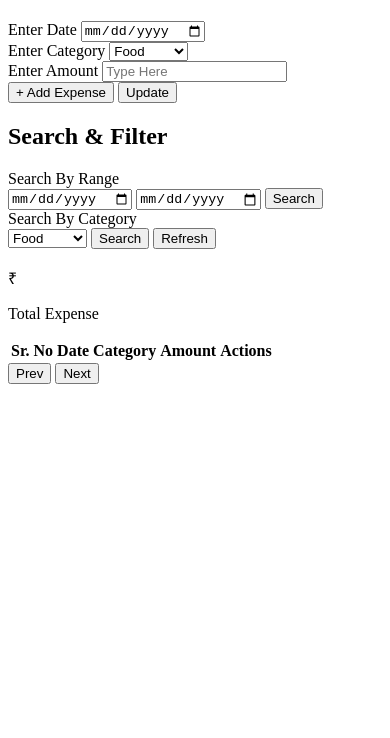
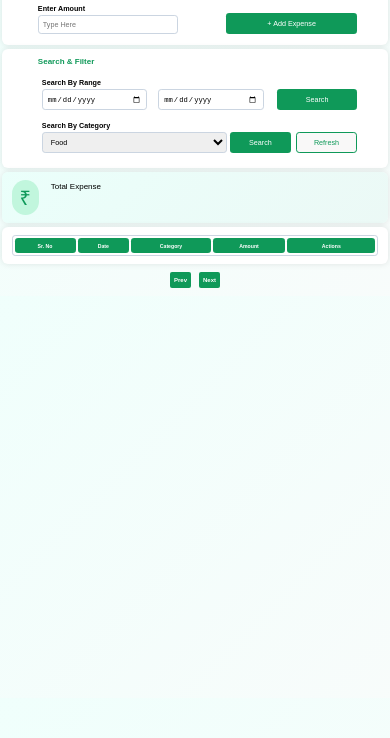
Before and after one commit to webtest3035/expenseTracker, a website: page index.html in a window 390 px wide. Shown: the part 106-844 px from the top of the page. Drawn offline with Linux system fonts and the light colour scheme; no server answers.

Commit message:
css added

```diff
--- a/index.html
+++ b/index.html
@@ -4,6 +4,7 @@
 <head>
     <meta charset="UTF-8">
     <meta name="viewport" content="width=device-width, initial-scale=1.0">
+    <link rel="stylesheet" href="style.css">
     <title>Expense Tracker</title>
 </head>
 
--- a/script.js
+++ b/script.js
@@ -69,6 +69,8 @@ async function showExpenseData() {
         allExpense = result.items;
 
         fillTable(expense);
+
+        createPagination();
 
         const totalResponse = await fetch(total);
 
--- a/style.css
+++ b/style.css
@@ -0,0 +1,437 @@
+ * {
+     margin: 0;
+     padding: 0;
+ }
+
+ html {
+     font-size: 62.5%;
+     font-family: Arial, Helvetica, sans-serif;
+ }
+
+ body {
+     background: linear-gradient(135deg, hsl(168, 100%, 97%), hsl(165, 40%, 98%));
+ }
+
+ main {
+     width: 97%;
+     max-width: 1280px;
+     margin: 1rem auto;
+     background: white;
+     padding: 1rem;
+     border-radius: 1.5rem;
+     box-shadow: 0 0 1.5rem hsla(0, 0%, 0%, 0.1);
+ }
+
+ h1 {
+     color: hsl(217, 33%, 17%);
+     margin: 3rem;
+     text-align: center;
+     font-size: 4rem;
+     font-weight: bold;
+ }
+
+ .expense-form {
+     width: 97%;
+     max-width: 1280px;
+     margin: 1rem auto;
+     background: white;
+     padding: 1rem;
+     border-radius: 1.5rem;
+     box-shadow: 0 0 1.5rem hsla(0, 0%, 0%, 0.1);
+ }
+
+ h2 {
+     font-size: 2rem;
+     margin: 1rem 1.5rem;
+     color: hsl(152, 82%, 33%);
+ }
+
+ .expense-form-data {
+     display: flex;
+     width: 97.5%;
+     margin: 1rem auto;
+ }
+
+ .expense-form-inputs {
+     display: flex;
+     flex-direction: column;
+     width: 30%;
+ }
+
+ input,
+ select {
+     width: 80%;
+     padding: 1rem;
+     border-radius: 0.8rem;
+     border: 0.1rem solid hsl(213, 27%, 84%);
+     margin: 0.6rem 0rem;
+ }
+
+ label {
+     font-weight: bold;
+     font-size: 1.2rem;
+ }
+
+ #expenseInputSubmit {
+     width: 20%;
+     border-radius: 0.8rem;
+     border: none;
+     height: 100%;
+     align-self: flex-end;
+     margin: 0.6rem 0rem;
+     background-color: hsl(152, 82%, 33%);
+     color: white;
+     font-size: 1.8rem;
+     padding: 0.9rem;
+ }
+
+ #expenseInputSubmit:hover {
+     background-color: hsl(152, 98%, 34%);
+     box-shadow: 0 0 1.5rem hsla(0, 0%, 0%, 0.1);
+     transition: ease-in-out 0.4s;
+     cursor: pointer;
+ }
+
+ #expenseInputUpdate {
+     display: none;
+     width: 20%;
+     border-radius: 0.8rem;
+     border: none;
+     height: 100%;
+     align-self: flex-end;
+     margin: 0.6rem 0rem;
+     background-color: hsl(152, 82%, 33%);
+     color: white;
+     font-size: 1.8rem;
+     padding: 0.9rem;
+ }
+
+ #expenseInputUpdate:hover {
+     background-color: hsl(152, 98%, 34%);
+     box-shadow: 0 0 1.5rem hsla(0, 0%, 0%, 0.1);
+     transition: ease-in-out 0.4s;
+     cursor: pointer;
+ }
+
+ .expense-search {
+     width: 97%;
+     max-width: 1280px;
+     margin: 1rem auto;
+     background: white;
+     padding: 1rem;
+     border-radius: 1.5rem;
+     box-shadow: 0 0 1.5rem hsla(0, 0%, 0%, 0.1);
+ }
+
+ .expense-search-data {
+     display: flex;
+ }
+
+ .expense-search-inputs {
+     width: 50%;
+     padding: 1rem;
+ }
+
+ .expense-search-inputs-two {
+     display: flex;
+     justify-content: space-between;
+ }
+
+ .expense-search-inputs-two input {
+     width: 30%;
+ }
+
+ .expense-search-inputs-two button {
+     width: 25%;
+     border-radius: 0.8rem;
+     border: none;
+     height: 100%;
+     align-self: flex-end;
+     margin: 0.6rem 0.7rem;
+     background-color: hsl(152, 82%, 33%);
+     color: white;
+     font-size: 1.8rem;
+     padding: 0.9rem;
+ }
+
+ .expense-search-inputs-two button:hover {
+     background-color: hsl(152, 98%, 34%);
+     box-shadow: 0 0 1.5rem hsla(0, 0%, 0%, 0.1);
+     transition: ease-in-out 0.4s;
+     cursor: pointer;
+ }
+
+ #refresh {
+     width: 25%;
+     border-radius: 0.8rem;
+     border: 0.2rem solid;
+     height: 100%;
+     align-self: flex-end;
+     margin: 0.6rem 0.7rem;
+     background-color: rgb(249, 248, 248);
+     color: hsl(152, 82%, 33%);
+     font-size: 1.8rem;
+     padding: 0.8rem;
+ }
+
+ #refresh:hover {
+     color: rgb(249, 248, 248);
+     background-color: hsl(152, 82%, 33%);
+     transition: ease-in-out 0.4s;
+     cursor: pointer;
+ }
+
+ .total-expence {
+     width: 97%;
+     max-width: 1280px;
+     margin: 1rem auto;
+     background: linear-gradient(135deg, hsl(167, 100%, 96%), hsl(166, 52%, 95%));
+     padding: 1rem;
+     border-radius: 1.5rem;
+     box-shadow: 0 0 1.5rem hsla(0, 0%, 0%, 0.1);
+     display: flex;
+ }
+
+ .total-expence-data {
+     padding: 1.5rem;
+     display: flex;
+     flex-direction: column;
+     justify-content: space-between;
+ }
+
+ .total-expence-text {
+     font-size: 2rem;
+ }
+
+ .total-expence-amount {
+     font-size: 3.5rem;
+     font-weight: bold;
+     color: hsl(152, 82%, 33%);
+
+ }
+
+ .total-expence-logo {
+     font-size: 5rem;
+     margin: 1rem 1.5rem;
+     padding: 1rem;
+     width: 5%;
+     text-align: center;
+     border-radius: 5.5rem;
+     color: hsl(152, 82%, 33%);
+     background-color: hsl(152, 74%, 86%);
+
+ }
+
+
+ table {
+     width: 97%;
+     margin: 1rem auto;
+     border-radius: 0.8rem;
+     border: 0.1rem solid hsl(213, 27%, 84%);
+ }
+
+ thead {
+     border-radius: 0.8rem;
+ }
+
+ thead tr {
+     border-radius: 0.8rem;
+ }
+
+ tbody tr:hover {
+     background: hsl(214, 95%, 93%);
+     transition: ease-in-out 0.4s;
+ }
+
+ thead tr th {
+     border-radius: 0.8rem;
+ }
+
+ thead tr th {
+     border-radius: 0.8rem;
+ }
+
+ th {
+     background-color: hsl(152, 82%, 33%);
+     padding: 1.2rem;
+     text-align: center;
+     overflow: hidden;
+     color: white;
+     font-size: 1.3rem;
+     border: none;
+ }
+
+ td {
+     text-align: center;
+     font-size: 1.8rem;
+     padding: 0.8rem;
+ }
+
+ tr:nth-child(even) {
+     background-color: hsl(0, 0%, 95%);
+ }
+
+ .editExpense {
+     background-color: hsl(152, 82%, 33%);
+     font-size: 1.5rem;
+     padding: 0.5rem 0.8rem;
+     border: none;
+     border-radius: 0.8rem;
+     color: white;
+     margin-right: 1rem;
+     cursor: pointer;
+ }
+
+ .editExpense:hover {
+     box-shadow: 0 0 1.5rem hsla(0, 0%, 0%, 0.3);
+     background-color: hsl(120, 70%, 39%);
+     transition: ease-in-out 0.4s;
+ }
+
+ .deleteExpense {
+     background-color: hsl(0, 80%, 50%);
+     font-size: 1.5rem;
+     padding: 0.5rem 0.8rem;
+     border: none;
+     border-radius: 0.8rem;
+     color: white;
+     margin-right: 1rem;
+     cursor: pointer;
+ }
+
+ .deleteExpense:hover {
+     box-shadow: 0 0 1.5rem hsla(0, 0%, 0%, 0.3);
+     background-color: hsl(0, 100%, 44%);
+     transition: ease-in-out 0.4s;
+ }
+
+ .table-actions {
+     width: 25%;
+ }
+
+ .expense-ctions {
+     display: flex;
+     justify-content: space-evenly;
+ }
+
+ .pagination {
+     margin: 1rem auto;
+     padding: 1rem;
+     display: flex;
+     justify-content: center;
+ }
+
+ .paginationButtons {
+     padding: 1.2rem 1rem;
+     border-radius: 0.5rem;
+     border: none;
+     font-size: 1.5rem;
+     background-color: hsl(152, 82%, 33%);
+     color: white;
+     cursor: pointer;
+     font-weight: bold;
+     display: flex;
+     align-self: flex-end;
+     margin: 0rem 1rem;
+ }
+
+ @media (max-width:64rem) {
+
+     html {
+         font-size: 50%;
+     }
+
+     #expenseInputSubmit,
+     #expenseInputUpdate {
+         padding: 1.1rem;
+     }
+
+     .expense-search-inputs-two button {
+         padding: 1.5rem;
+     }
+
+     #refresh {
+         padding: 1.3rem;
+     }
+
+ }
+
+ @media (max-width:48rem) {
+
+     html {
+         font-size: 37.5%;
+     }
+
+     label,
+     input,
+     select {
+         font-size: 1.4rem;
+     }
+
+     #expenseInputSubmit,
+     #expenseInputUpdate {
+         padding: 1rem;
+     }
+
+     .expense-search-inputs-two button {
+         padding: 1.5rem;
+     }
+
+     #refresh {
+         padding: 1.3rem;
+     }
+
+ }
+
+ @media (max-width:36rem) {
+
+     html {
+         font-size: 25%;
+     }
+
+
+     .expense-form-data {
+         display: grid;
+         grid-template-columns: 1fr 1fr;
+         gap: 2rem;
+         margin: 2rem 1rem 1rem 8rem;
+     }
+
+     .expense-heading {
+         margin-left: 6.5rem;
+     }
+
+     .expense-form-inputs {
+         width: 90%;
+     }
+
+     label,
+     input,
+     select {
+         font-size: 1.8rem;
+     }
+
+     #expenseInputSubmit,
+     #expenseInputUpdate {
+         width: 72.5%;
+         height: 65%;
+     }
+
+     .expense-search-data {
+         display: grid;
+         margin: 2rem 1rem 1rem 8rem;
+         width: 70%;
+     }
+
+     .expense-search-inputs {
+         width: 120%;
+     }
+
+     .expense-search-inputs-two button {
+         padding: 1.5rem;
+     }
+
+     #refresh {
+         padding: 1.3rem;
+     }
+ }
```
